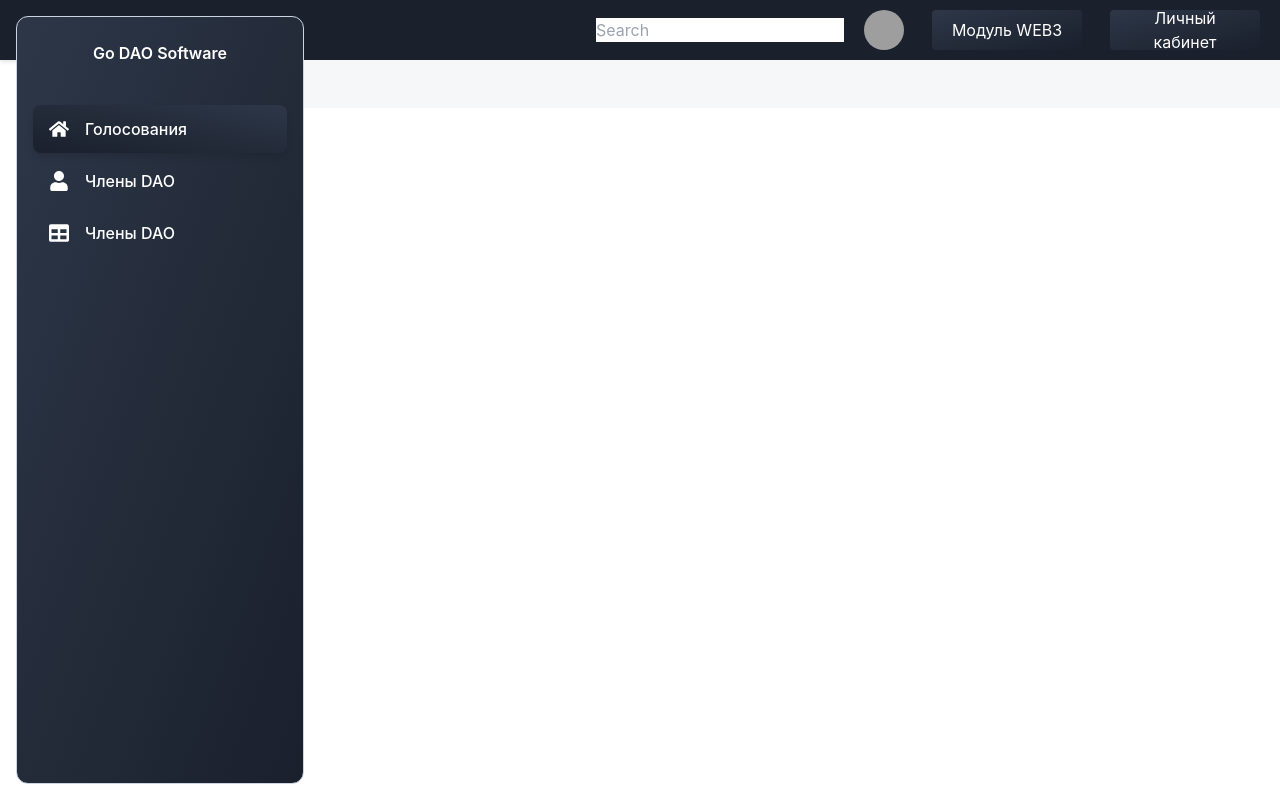
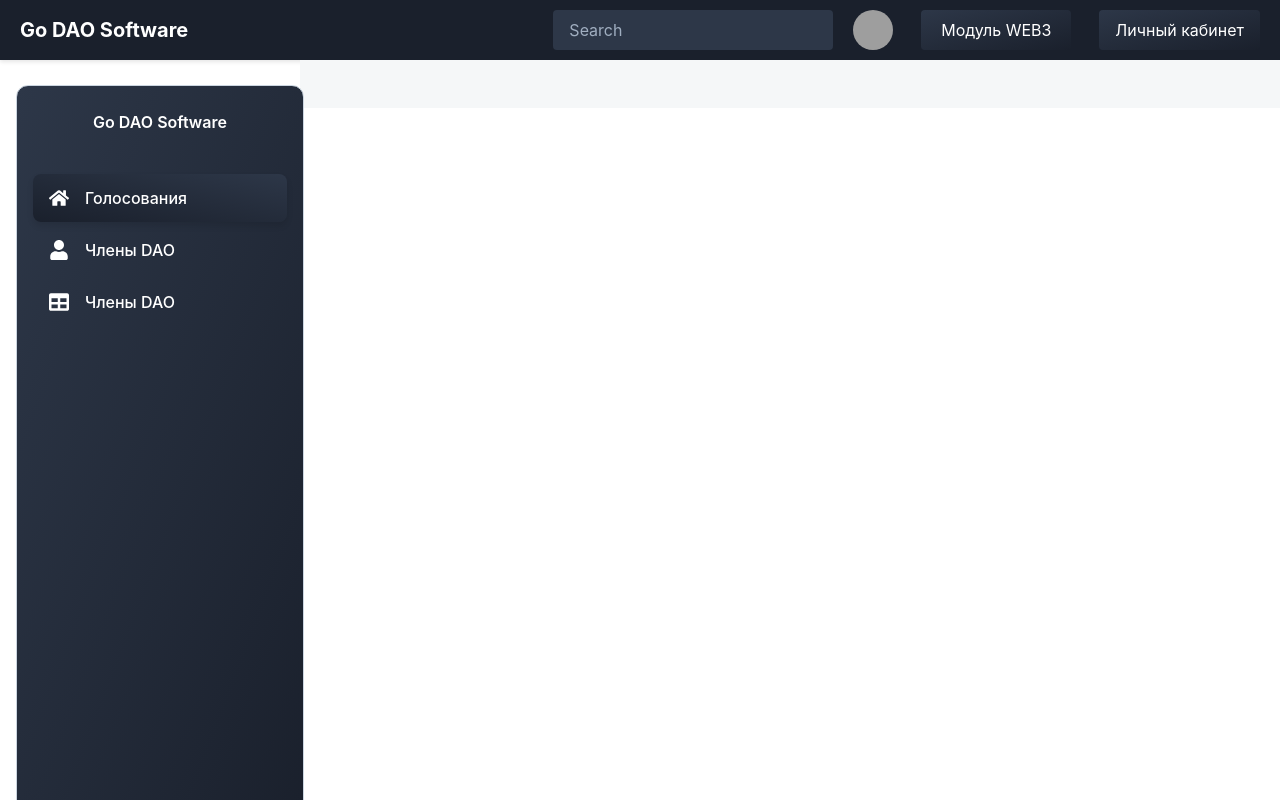
Before and after one commit to GODAOSOFTWARE/front-end, a React (Create React App) app: page / in a window 1280 px wide. Built offline with nearby package versions, Linux system fonts and the light colour scheme; grey boxes are pictures that could not be loaded; what @web3modal/wagmi, wagmi would draw is missing.

Commit message:
Стилизация меню

```diff
--- a/src/components/layout/Navbar.css
+++ b/src/components/layout/Navbar.css
@@ -1,5 +1,3 @@
-/* src/components/layout/Navbar.css */
-
 /* Основной контейнер навигационной панели */
 .navbar {
     width: 100%;
@@ -71,8 +69,8 @@
 /* Кнопка Sign In */
 .sign-in-button, .connect-button {
     height: 40px;
-    width: 150px;
-    padding: 3px 16px;
+    padding: 0 16px; /* Внутренние отступы */
+    min-width: 150px; /* Минимальная ширина */
     background: linear-gradient(to bottom right, #2d3748, #1a202c);
     color: #ffffff;
     border: none;
@@ -83,9 +81,27 @@
     cursor: pointer;
     font-size: 16px;
     text-align: center;
+    transition: background 0.3s ease;
+    white-space: nowrap; /* Запрещает перенос текста */
 }
 
 /* Стили для кнопок при наведении */
 .sign-in-button:hover, .connect-button:hover {
     background: royalblue;
 }
+
+/* Стили для поля поиска */
+.search-input {
+    height: 40px;
+    padding: 0 16px;
+    border-radius: 4px;
+    border: none;
+    outline: none;
+    font-size: 16px;
+    background-color: #2d3748;
+    color: white;
+}
+
+.search-input::placeholder {
+    color: #a0aec0;
+}
--- a/src/components/layout/Navbar.js
+++ b/src/components/layout/Navbar.js
@@ -1,7 +1,4 @@
-// src/components/layout/Navbar.js
-
 import * as React from 'react';
-import { FaBell } from 'react-icons/fa';
 import ConnectButton from '../web3/ConnectButton';
 import './Navbar.css';
 
--- a/src/components/layout/Sidebar.css
+++ b/src/components/layout/Sidebar.css
@@ -5,15 +5,18 @@
     background: linear-gradient(to bottom right, #2d3748, #1a202c);
     transform: translateX(0);
     position: fixed;
-    inset: 0;
+    top: 85px; /* Задаем отступ от верхнего края */
+    left: 16px; /* Задаем отступ от левого края */
+    right: 16px; /* Задаем отступ от правого края */
+    bottom: 16px; /* Задаем отступ от нижнего края */
     z-index: 50;
-    margin: 16px;
-    height: calc(100vh - 32px);
+    height: calc(100vh - 48px); /* Учитываем новый верхний отступ в высоте */
     width: 18rem;
     border-radius: 0.75rem;
     transition: transform 0.3s;
     border: 1px solid #cbd5e0;
 }
+
 
 /* Заголовок боковой панели */
 .sidebar-header {
```
